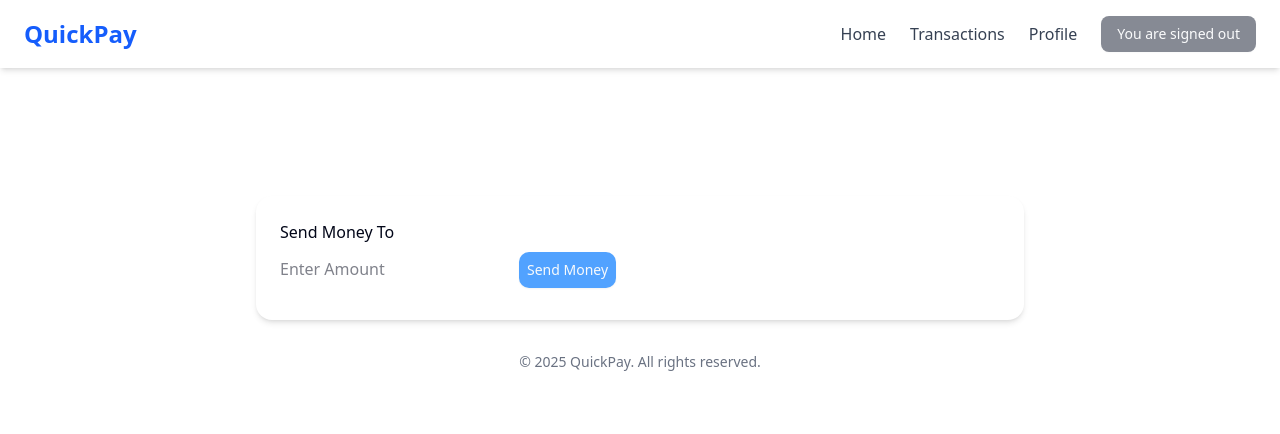
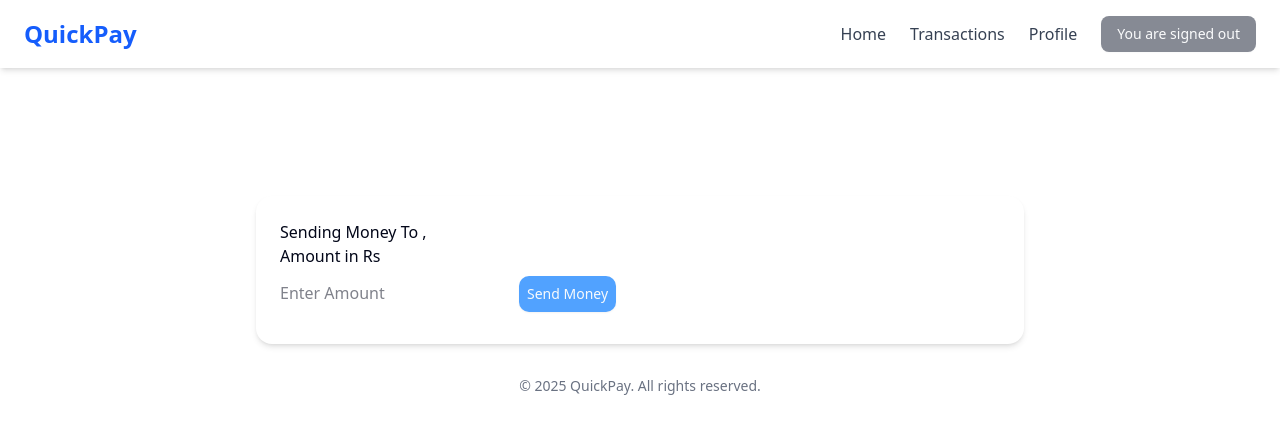
Before and after one commit to AnirbanKapil/paytm-app, a React (Vite) app in the folder frontend/: page /amounttransfer in a window 1280 px wide. Shown: the top 434 px of the page. Built offline with nearby package versions, Linux system fonts and the light colour scheme.

Commit message:
transfer amount feature

```diff
--- a/frontend/src/pages/AmountTransfer.jsx
+++ b/frontend/src/pages/AmountTransfer.jsx
@@ -1,11 +1,32 @@
 import { Button } from "@/components/ui/button";
+import axios from "axios";
+import { useEffect, useState } from "react";
+import { useSearchParams } from "react-router-dom";
+
 
 function AmountTransfer() {
+  const [name,setName] = useState("")
+  const [amount,setAmount] = useState("")
+  const [searchParams] = useSearchParams()
+
+   const user = searchParams.get("name")
+   const receiver = searchParams.get("id")
+
+
+   const handleSendMoney = async () => {
+     await axios.post("http://localhost:3000/api/v1/transfer",{receiver,amount},{withCredentials: true })
+   }
+
+   useEffect(()=>{
+    setName(user)
+   },[])
+
    return (
     <div className="p-6 bg-white rounded-2xl shadow-md max-w-3xl mx-auto mt-32">
-       <h1>Send Money To</h1>
-      <input type="text" placeholder="Enter Amount"/>
-      <Button className="bg-blue-400 p-2 m-2 rounded-lg">Send Money</Button>
+       <h1>Sending Money To  , {name}</h1>
+       <h3>Amount in Rs</h3>
+      <input type="number" placeholder="Enter Amount" value={amount} onChange={(e)=>{setAmount(e.target.value)}}/>
+      <Button className="bg-blue-400 p-2 m-2 rounded-lg" onClick={handleSendMoney}>Send Money</Button>
     </div>
   )
 }
--- a/frontend/src/pages/UserProfile.jsx
+++ b/frontend/src/pages/UserProfile.jsx
@@ -11,13 +11,14 @@ function UserProfile() {
   const [user,setUser] = useState({
     username : "",
     firstname : "",
-    lastname : ""
+    lastname : "",
+    id : ""
   })
 
   const getUserProfile = async () => {
       const res = await axios.get(`http://localhost:3000/api/v1/getuserid/${resId.id}`)
       const data = res.data.data
-      setUser({username : data.username,firstname : data.firstname,lastname : data.lastname})
+      setUser({username : data.username,firstname : data.firstname,lastname : data.lastname, id : data._id})
     }
 
   useEffect(()=>{
@@ -33,7 +34,7 @@ function UserProfile() {
       <h1 className="text-2xl font-bold"> Last Name - {user.lastname}</h1>
       <h2 className="font-extralight">Username - {user.username}</h2>
       </div>
-      <Link to="/amounttransfer"><Button className="bg-blue-400 p-2 m-2 rounded-lg">Send Money</Button></Link>
+      <Link to={`/amounttransfer?id=${user.id}&name=${user.firstname}`}><Button className="bg-blue-400 p-2 m-2 rounded-lg">Send Money</Button></Link>
     </div>
   )
 }
```
Also changed, not shown: 1 other file (tests, documents, lock files or other folders).
